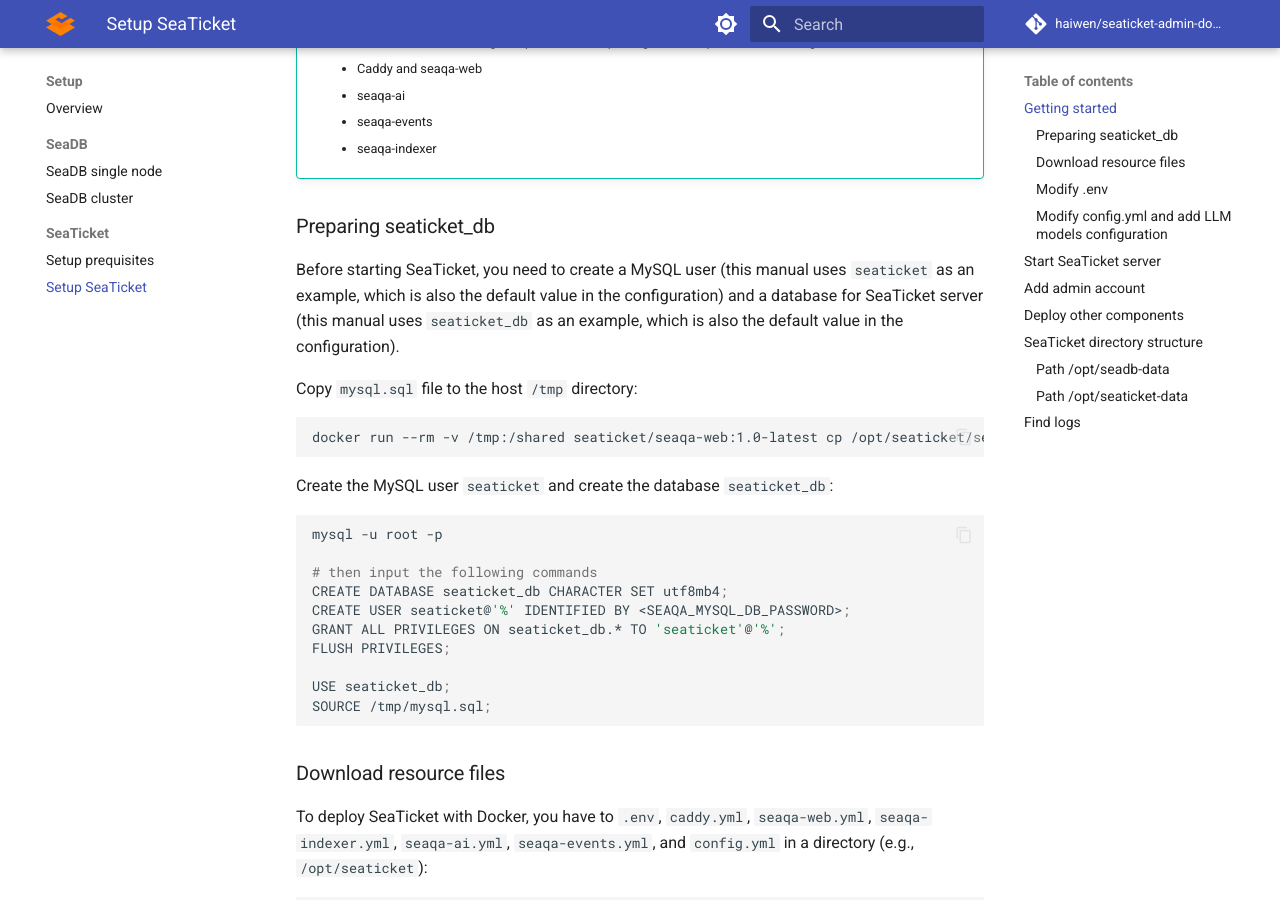
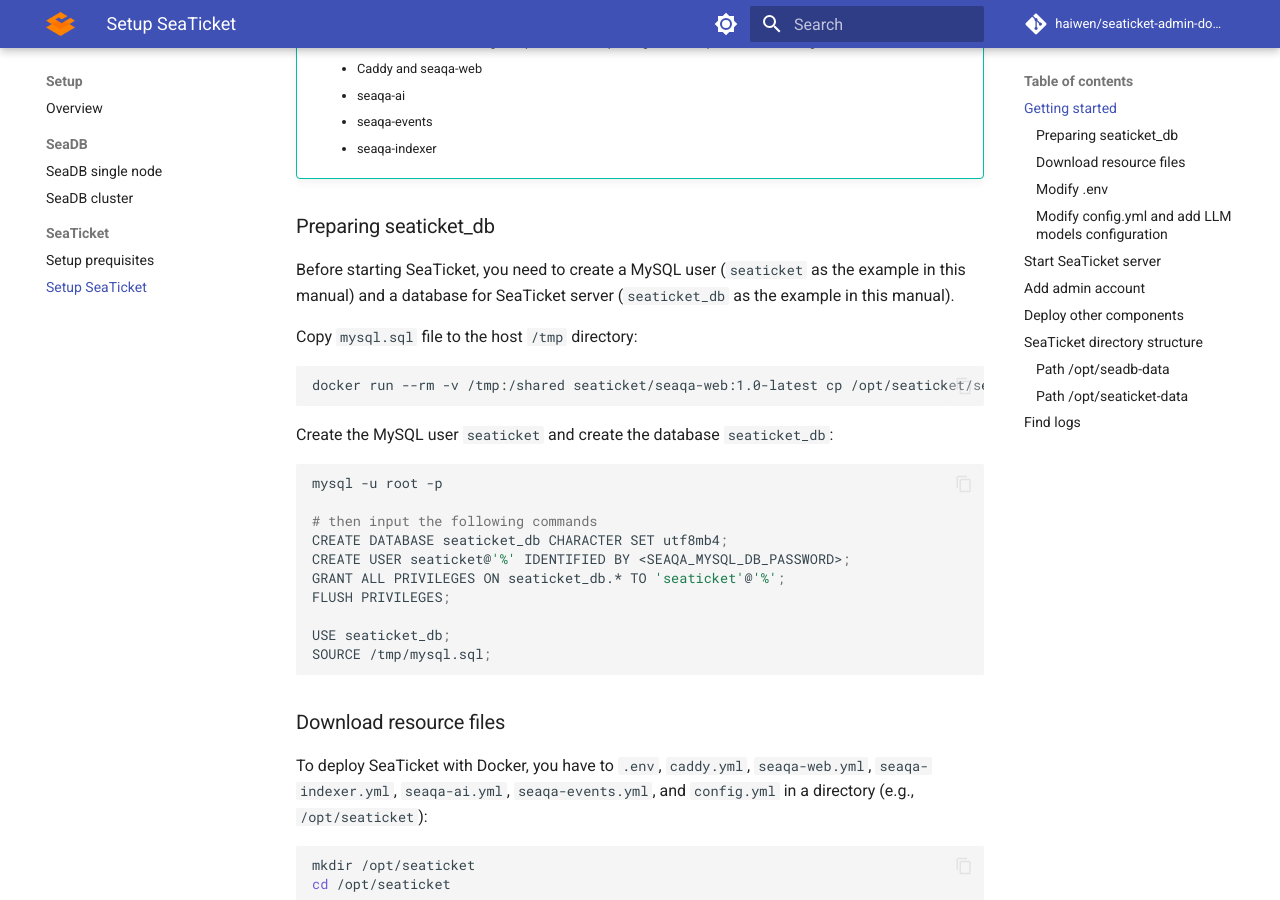
Before and after one commit to haiwen/seaticket-admin-docs, an MkDocs documentation site: the page built from manual/setup/setup_seaticket_single.md, in a window 1280 px wide and 900 px high, scrolled down 443 px. Built offline with MkDocs 1.6.1 and Material for MkDocs 9.7.7, drawn with Linux system fonts in a browser that asks for light colours; comment, search, counter and statistics services are not loaded; the version menu is left out.

Commit message:
update docs

```diff
--- a/manual/setup/setup_seaticket_single.md
+++ b/manual/setup/setup_seaticket_single.md
@@ -14,7 +14,7 @@
 
 ### Preparing seaticket_db
 
-Before starting SeaTicket, you need to create a MySQL user (this manual uses `seaticket` as an example, which is also the default value in the configuration) and a database for SeaTicket server (this manual uses `seaticket_db` as an example, which is also the default value in the configuration).
+Before starting SeaTicket, you need to create a MySQL user (`seaticket` as the example in this manual) and a database for SeaTicket server (`seaticket_db` as the example in this manual).
 
 Copy `mysql.sql` file to the host `/tmp` directory:
 
```
